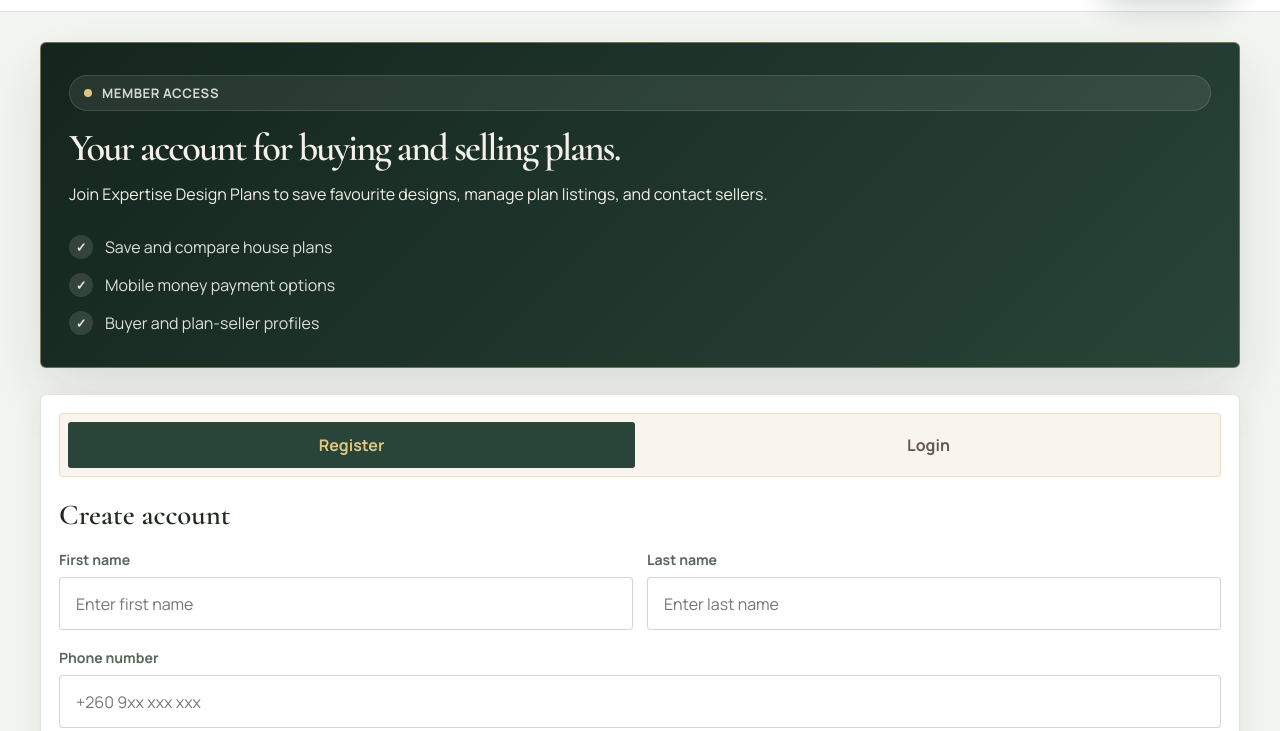
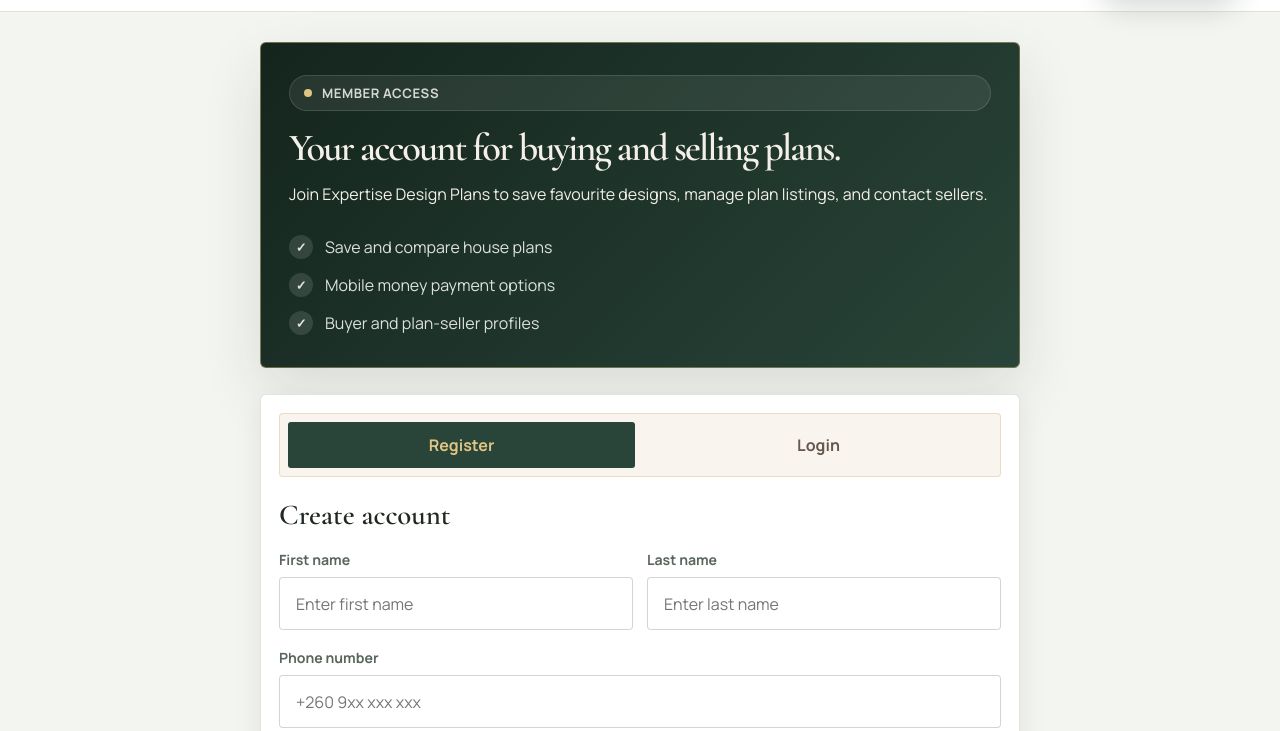
Before and after one commit to Sethmulayayi/House-plans-web, a plain HTML site: page index.html in a window 1280 px wide. Both pictures are taken after a click on the link "Get Started". Shown: the part 2019-2750 px from the top of the page. Drawn offline with nearby package versions, Linux system fonts and the light colour scheme.

Commit message:
initial commit

```diff
--- a/style.css
+++ b/style.css
@@ -1627,7 +1627,9 @@
 
       .auth-shell {
         display: grid;
-        grid-template-columns: minmax(0, 1fr);
+        grid-template-columns: 1fr;
+        width: min(100%, 760px);
+        margin-inline: auto;
         gap: 26px;
         align-items: stretch;
       }
```
